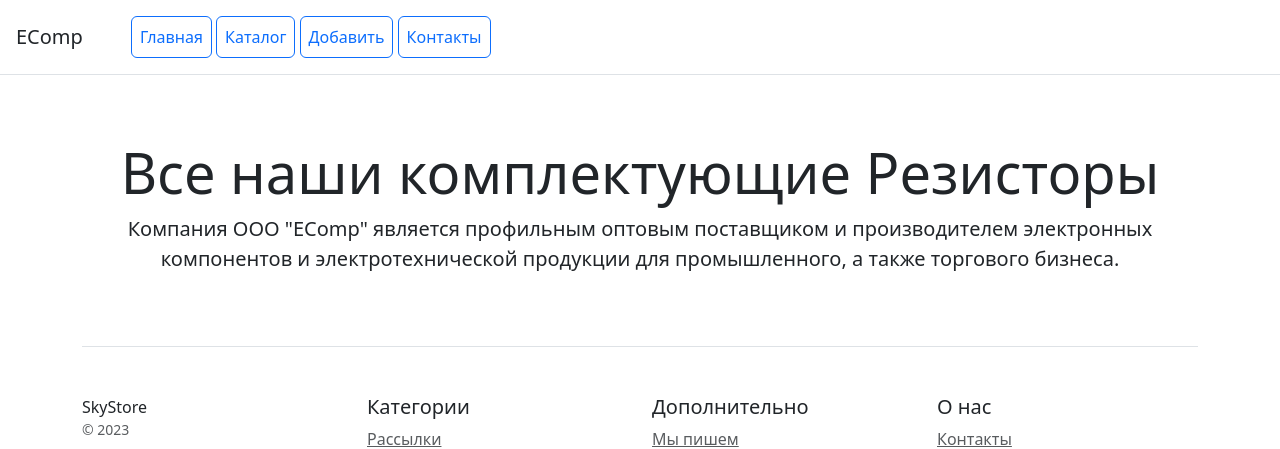
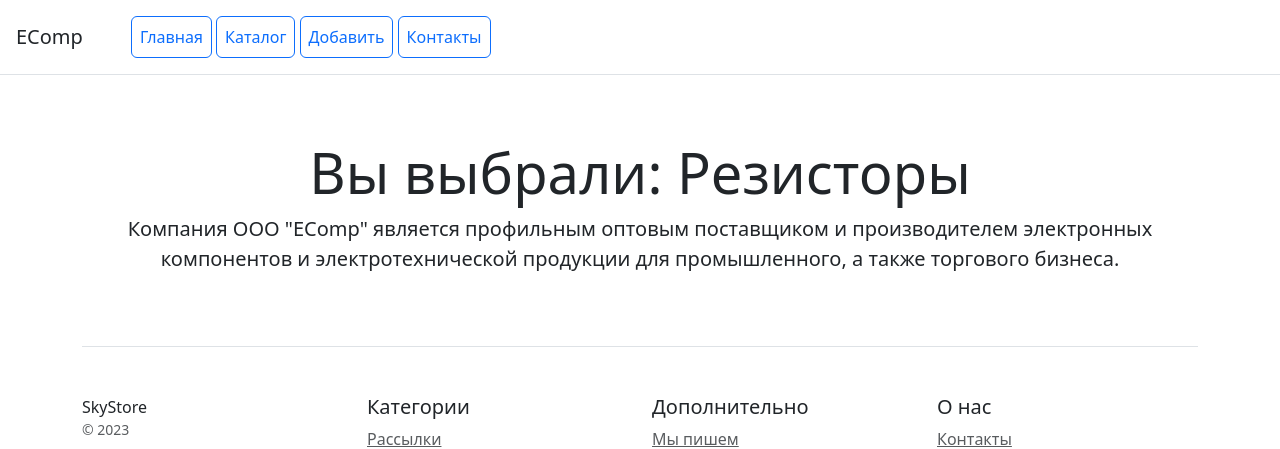
Before and after one commit to AleksandrStrulkov/OnlineStoreDjangoProject, a Django app: page /1/product/ in a window 1280 px wide. Shown: the top 449 px of the page. Run offline with Django 4.2, Linux system fonts and the light colour scheme; data comes from the database, SQL or seed files in the repository; data that the repository does not hold is empty; parts of the project's set-up code (start-up, migrations or seed data) failed here and were passed over; some libraries are stand-ins or nearby versions.

Commit message:
Change files

```diff
--- a/catalog/templates/catalog/includes/inc_product.html
+++ b/catalog/templates/catalog/includes/inc_product.html
@@ -4,8 +4,7 @@
         <img class="card-img-top object-fit-cover " style="height:250px;"
                 {#             src="/catalog/media/{{ object.image }}">#}
              src="{{ object.image|mymedia }}"
-{#             src="{% mediapath object.image%}"#}
-
+{#             src="{% mymedia object.image%}"#}
              alt="Card image cap">
         <div class="card-body">
             <p class="card-text">{{ object.name_category }}</p>
--- a/catalog/views.py
+++ b/catalog/views.py
@@ -31,6 +31,6 @@ def product(request, pk):
 	category_item = Category.objects.get(pk=pk)
 	context = {
 			'object_list': Product.objects.filter(name_category_id=pk),
-			'title': f'Все наши комплектующие {category_item.name_category}'
+			'title': f'Вы выбрали: {category_item.name_category}'
 	}
 	return render(request, 'catalog/product.html', context)
```
